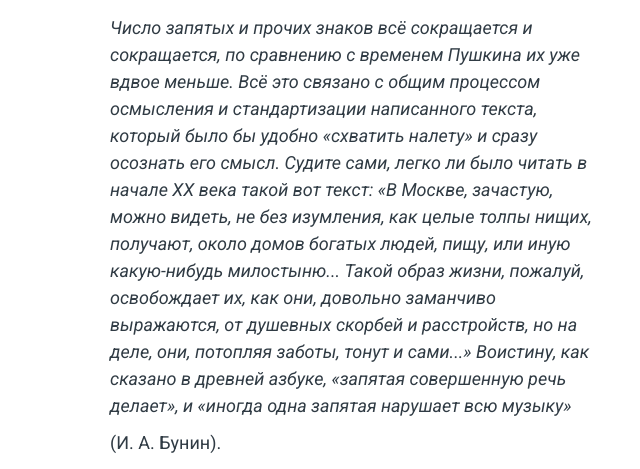
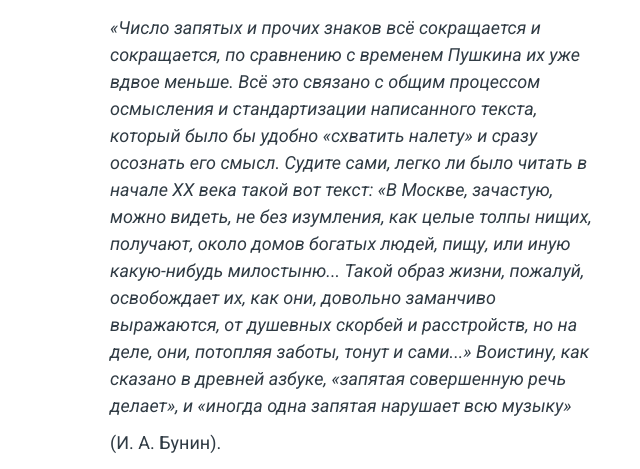
Before and after one commit to shishmaryov/HPM, a plain HTML site: page opinions.html in a window 1280 px wide. Shown: the part 1129-1598 px from the top of the page, 640-1280 px from the left. Drawn offline with Linux system fonts and the light colour scheme.

Commit message:
Update opinions.html

```diff
--- a/opinions.html
+++ b/opinions.html
@@ -68,7 +68,7 @@
     <div>
       <img src="img/opinions/4.jpg" alt="" width="500px">
       <p class="quote">
-        Число запятых и прочих знаков всё сокращается и сокращается, по сравнению с временем Пушкина их уже вдвое
+        «Число запятых и прочих знаков всё сокращается и сокращается, по сравнению с временем Пушкина их уже вдвое
         меньше.
         Всё это связано с общим процессом осмысления и стандартизации написанного текста, который было бы удобно
         «схватить
```
